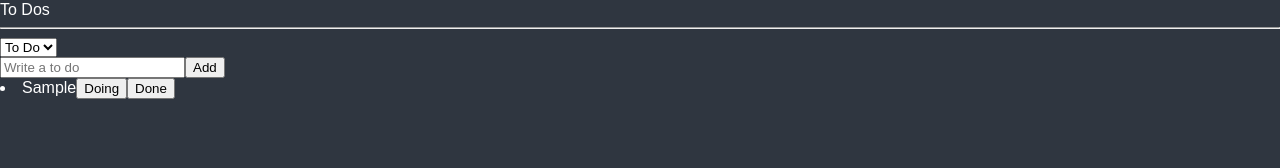
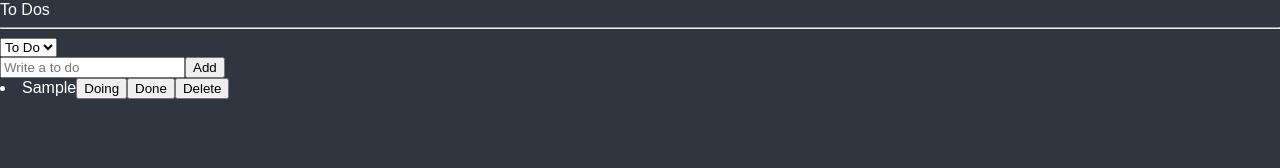
Before and after one commit to thisisyeji/react_todo, a React (Create React App) app: page / in a window 1280 px wide. Both pictures are taken after typing "Sample" into the empty fields and a click on the button "Add". Shown: the top 168 px of the page. Built offline with nearby package versions, Linux system fonts and the light colour scheme.

Commit message:
Feat: Delete ToDo 기능 추가

```diff
--- a/src/components/ToDo.tsx
+++ b/src/components/ToDo.tsx
@@ -15,6 +15,16 @@ function ToDo({ text, category, id }: IToDo) {
 			return [
 				...oldToDos.slice(0, targetIndex),
 				newToDo,
+				...oldToDos.slice(targetIndex + 1),
+			];
+		});
+	};
+
+	const deleteBtn = (event: React.MouseEvent<HTMLButtonElement>) => {
+		setToDos((oldToDos) => {
+			const targetIndex = oldToDos.findIndex((toDo) => toDo.id === id);
+			return [
+				...oldToDos.slice(0, targetIndex),
 				...oldToDos.slice(targetIndex + 1),
 			];
 		});
@@ -38,6 +48,8 @@ function ToDo({ text, category, id }: IToDo) {
 					Done
 				</button>
 			)}
+
+			<button onClick={deleteBtn}>Delete</button>
 		</li>
 	);
 }
```
